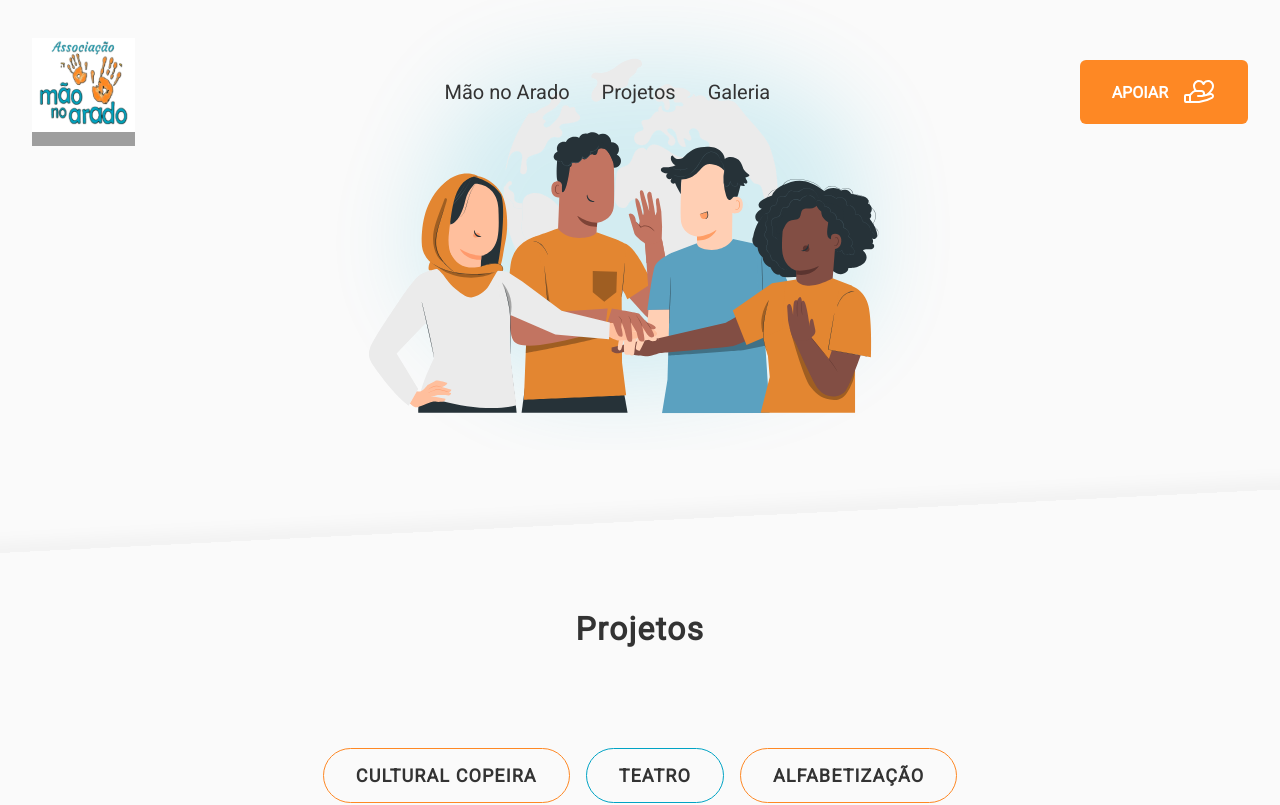
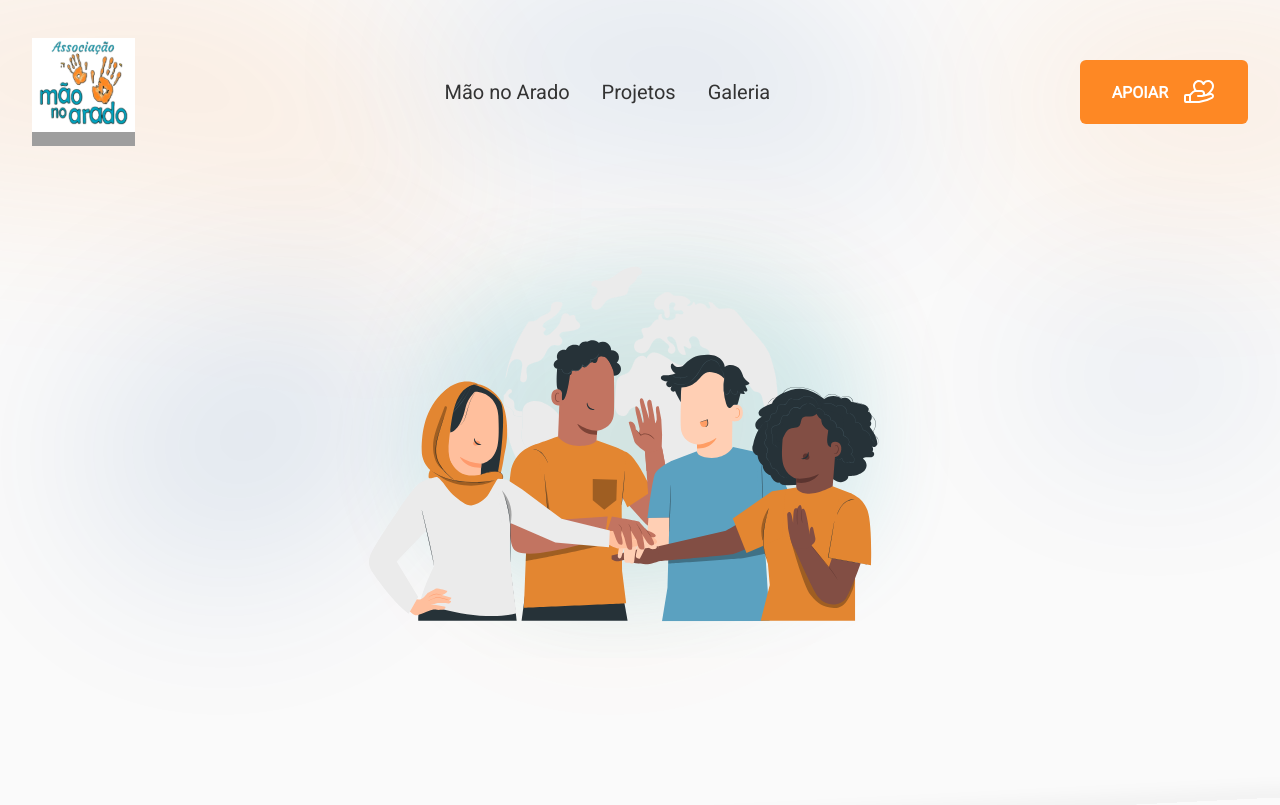
Before and after one commit to marcosaureliob/maoNoArado, a Next.js app: page /project in a window 1280 px wide. Shown: the top 805 px of the page. Built offline with nearby package versions, Linux system fonts and the light colour scheme; grey boxes are pictures that could not be loaded.

Commit message:
background-image added on projects page

```diff
--- a/src/app/project/page.tsx
+++ b/src/app/project/page.tsx
@@ -3,11 +3,13 @@
 import Image from 'next/image'
 
 import Person from '@/assets/person.svg'
+import BackgroundBanner from '../../assets/background-banner.svg'
 import BackgroundProjectTop from '@/assets/background-project-top.svg'
 import BackgroundProjectBottom from '@/assets/background-project-bottom.svg'
 
 import {
   ImageBox,
+  ProjectBanner,
   BackgroundSection,
   ProjectBox,
   BoxTags,
@@ -19,6 +21,14 @@ import {
 export default function Projects() {
   return (
     <ProjectContainer>
+      <ProjectBanner>
+        <Image
+          src={BackgroundBanner}
+          alt=""
+          fill
+          style={{ objectFit: 'cover', zIndex: -1 }}
+        />
+
         <ImageBox>
           <Image
             src={Person}
@@ -27,6 +37,7 @@ export default function Projects() {
             style={{ objectFit: 'cover' }}
           />
         </ImageBox>
+      </ProjectBanner>
 
       <BackgroundSection>
         <Image
--- a/src/styles/page/project.ts
+++ b/src/styles/page/project.ts
@@ -9,6 +9,17 @@ export const ProjectContainer = styled('div', {
   display: 'flex',
   alignItems: 'center',
   flexDirection: 'column',
+})
+
+export const ProjectBanner = styled('section', {
+  position: 'relative',
+
+  width: '100%',
+  padding: '13rem 0 6.25rem',
+
+  display: 'flex',
+  justifyContent: 'center',
+  alignItems: 'center',
 })
 
 export const ImageBox = styled('section', {
```
Lines whose indentation alone changed are shown as unchanged.
